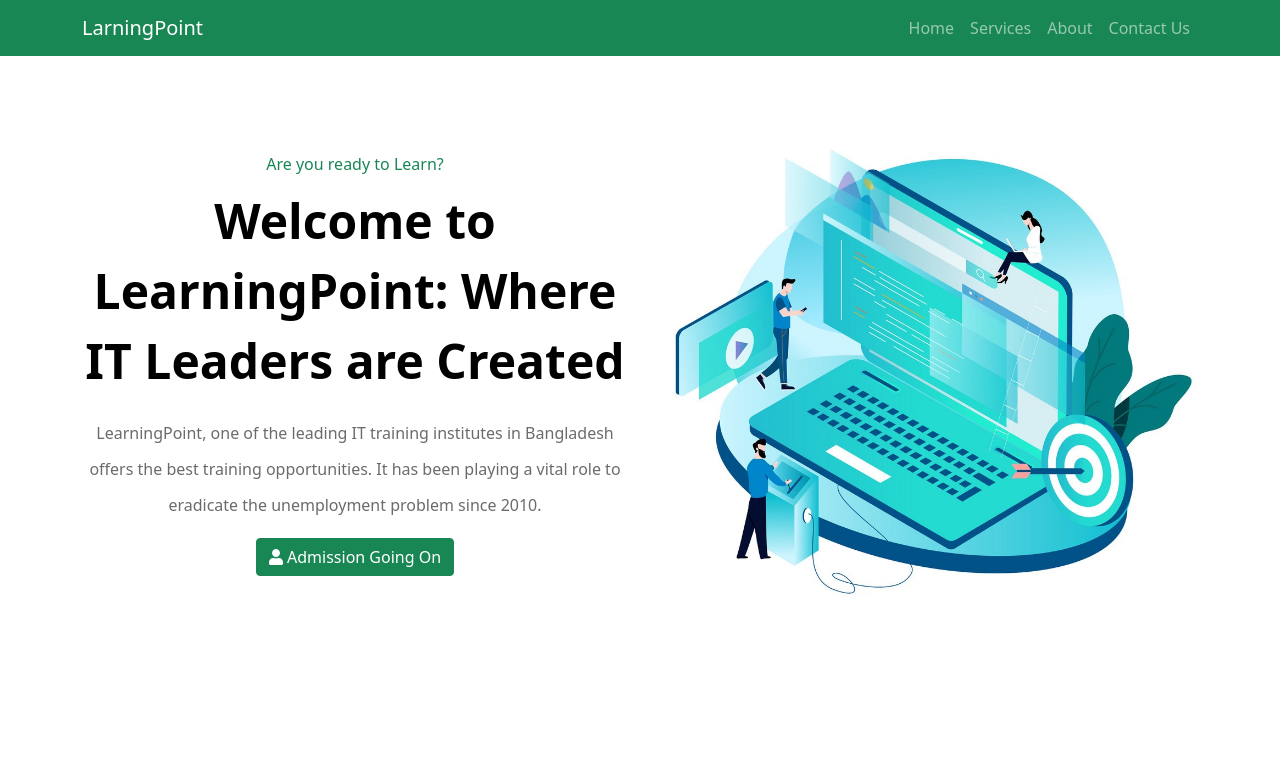
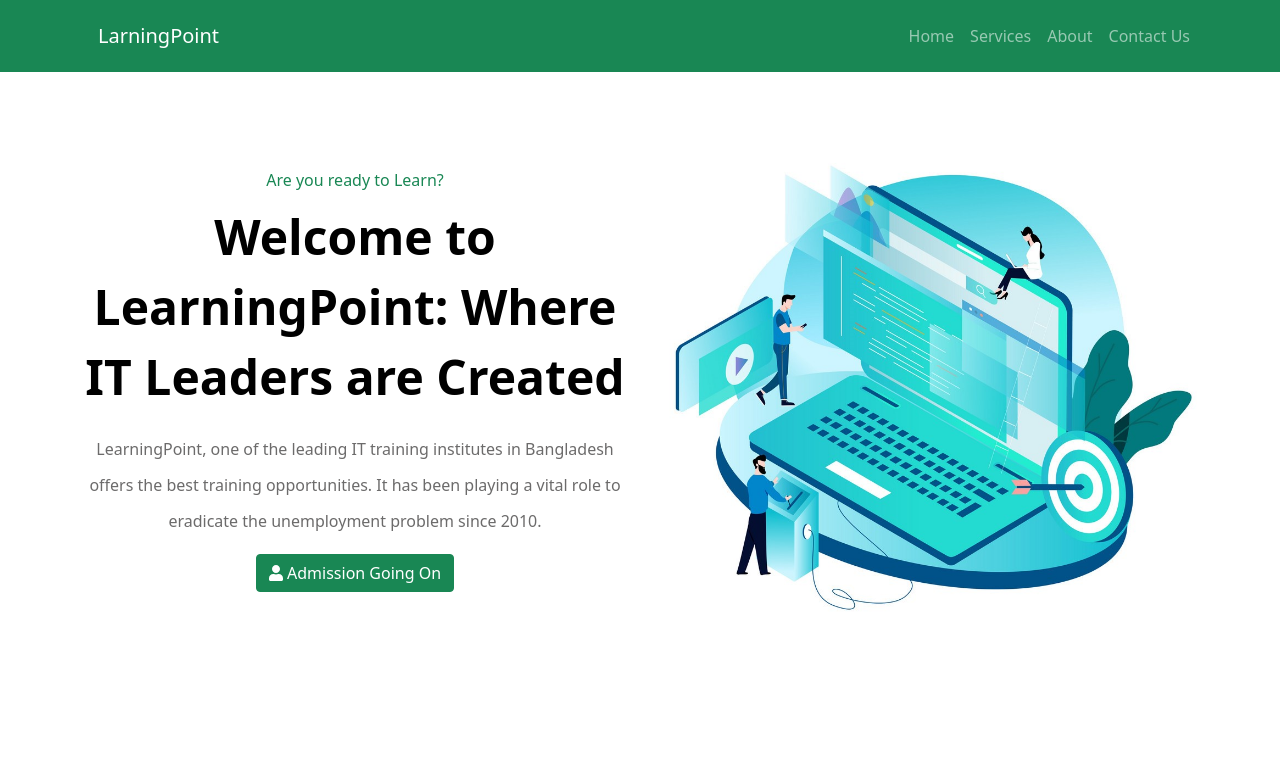
Before and after one commit to talhabinislamfarhad/larning-point, a React (Create React App) app: page / in a window 1280 px wide. Shown: the top 778 px of the page. Built offline with nearby package versions, Linux system fonts and the light colour scheme.

Commit message:
11th commit

```diff
--- a/src/components/Header/Header.js
+++ b/src/components/Header/Header.js
@@ -10,7 +10,7 @@ const header = () => {
             {/* Header Navbar */}
             <Navbar collapseOnSelect expand="lg" bg="success" variant="dark">
                 <Container>
-                    <Navbar.Brand>LarningPoint</Navbar.Brand>
+                    <Navbar.Brand><NavLink className="nav-link text-white" to="/home">LarningPoint</NavLink></Navbar.Brand>
                     <Navbar.Toggle aria-controls="basic-navbar-nav" />
                     <Navbar.Collapse id="basic-navbar-nav">
                         <Nav className="ms-auto" activeKey="/home">
```
